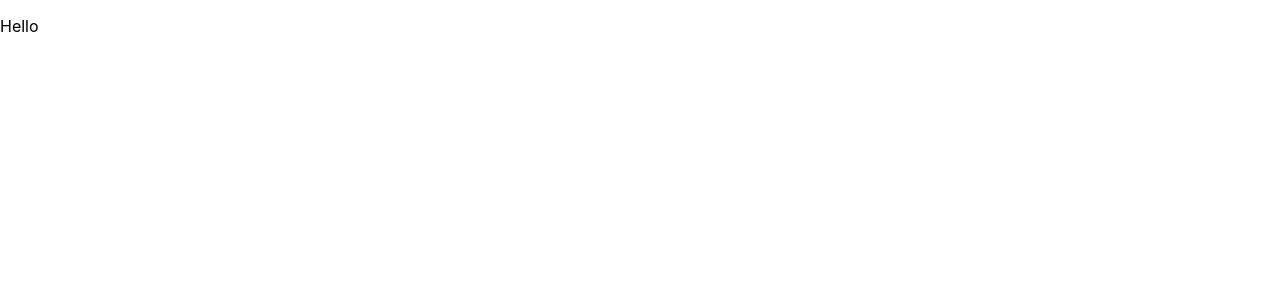
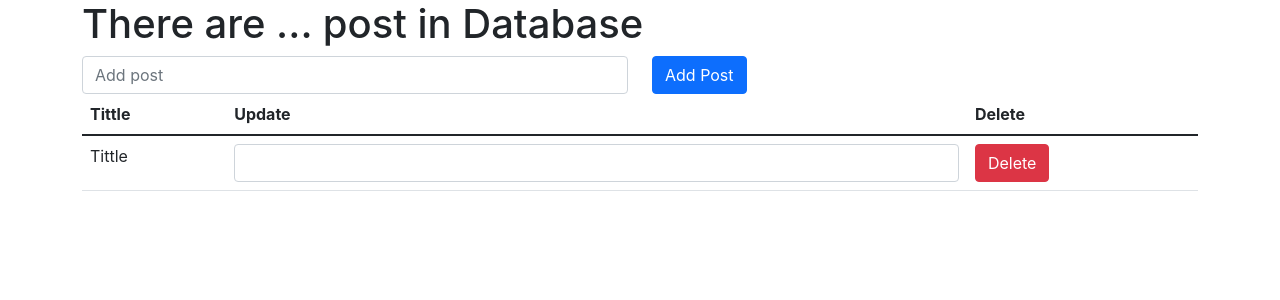
Before and after one commit to joannaMakarewicz/comments, a React (Create React App) app: page / in a window 1280 px wide. Shown: the top 300 px of the page. Built offline with nearby package versions, Linux system fonts and the light colour scheme.

Commit message:
Table added

```diff
--- a/public/index.html
+++ b/public/index.html
@@ -11,10 +11,12 @@
     />
     <link rel="apple-touch-icon" href="%PUBLIC_URL%/logo192.png" />
     <link rel="manifest" href="%PUBLIC_URL%/manifest.json" />
+    <link href="https://cdn.jsdelivr.net/npm/bootstrap@5.1.3/dist/css/bootstrap.min.css" rel="stylesheet" integrity="sha384-1BmE4kWBq78iYhFldvKuhfTAU6auU8tT94WrHftjDbrCEXSU1oBoqyl2QvZ6jIW3" crossorigin="anonymous">
     <title>Add comment</title>
   </head>
   <body>
     <noscript>You need to enable JavaScript to run this app.</noscript>
     <div id="root"></div>
+    <script src="https://cdn.jsdelivr.net/npm/bootstrap@5.1.3/dist/js/bootstrap.bundle.min.js" integrity="sha384-ka7Sk0Gln4gmtz2MlQnikT1wXgYsOg+OMhuP+IlRH9sENBO0LRn5q+8nbTov4+1p" crossorigin="anonymous"></script>
   </body>
 </html>
--- a/src/App.js
+++ b/src/App.js
@@ -1,7 +1,12 @@
 import "./App.css";
+import Home from "./pages/Home";
 
 function App() {
-  return <p>Hello</p>;
+  return (
+    <div>
+    <Home/>
+  </div>
+  )
 }
 
 export default App;
--- /dev/null
+++ b/src/pages/ApiTable.js
@@ -0,0 +1,39 @@
+import React from "react";
+
+const ApiTable = () => {
+  return (
+    <div className="container">
+      <h1>There are ... post in Database</h1>
+      <div className="row">
+        <div className="col">
+          <input className="form-control" placeholder="Add post" />
+        </div>
+        <div className="col">
+          <button className="btn btn-primary">Add Post</button>
+        </div>
+      </div>
+      <table className="table">
+        <thead>
+          <tr>
+            <th>Tittle</th>
+            <th>Update</th>
+            <th>Delete</th>
+          </tr>
+        </thead>
+        <tbody>
+          <tr>
+            <td>Tittle</td>
+            <td>
+              <input type="text" className="form-control" />
+            </td>
+            <td>
+                <button className="btn btn-danger">Delete</button>
+            </td>
+          </tr>
+        </tbody>
+      </table>
+    </div>
+  );
+};
+
+export default ApiTable;
--- /dev/null
+++ b/src/pages/Home.js
@@ -0,0 +1,12 @@
+import React from 'react'
+import ApiTable from './ApiTable'
+
+const Home = () => {
+  return (
+    <div>
+      <ApiTable/>
+    </div>
+  )
+}
+
+export default Home;
```
